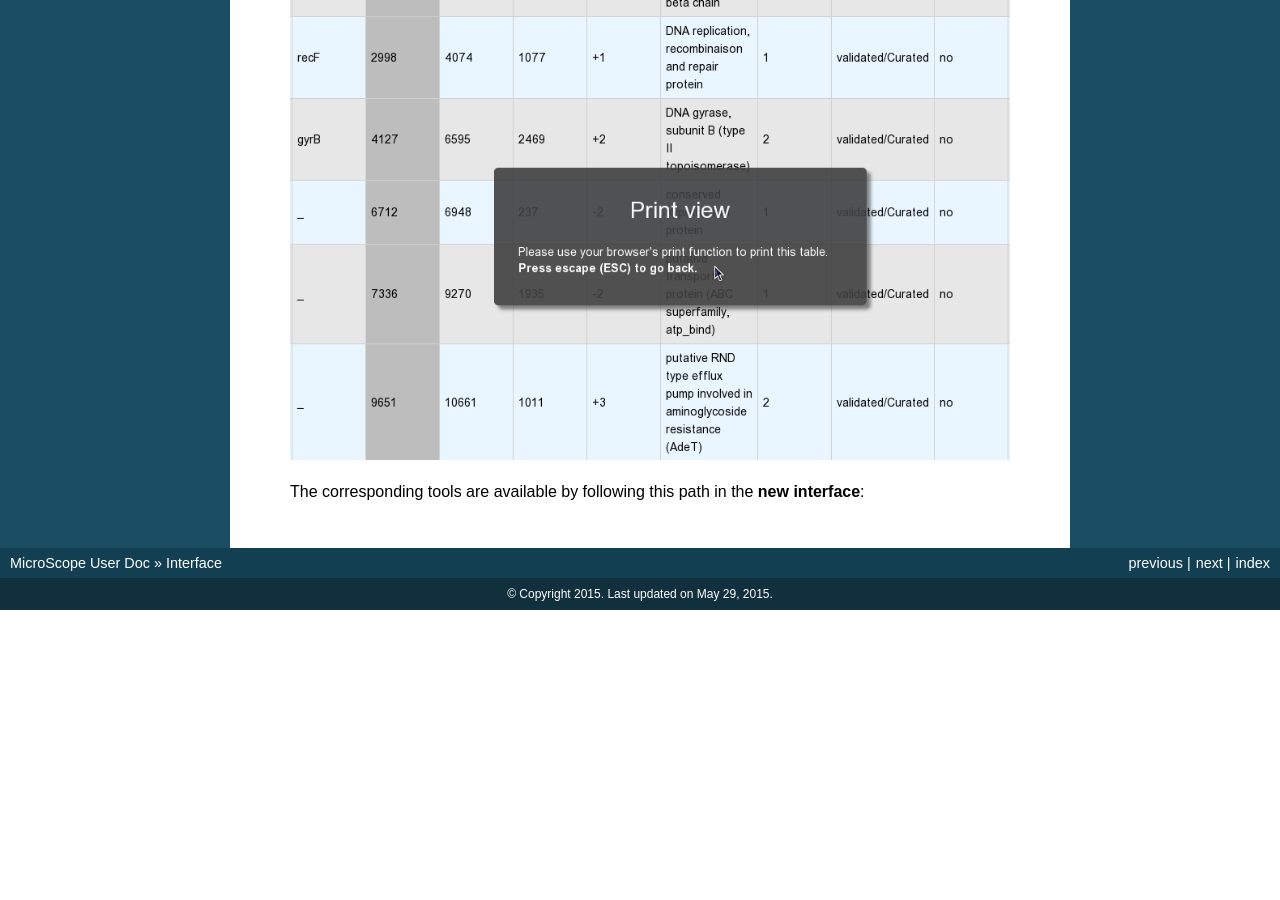
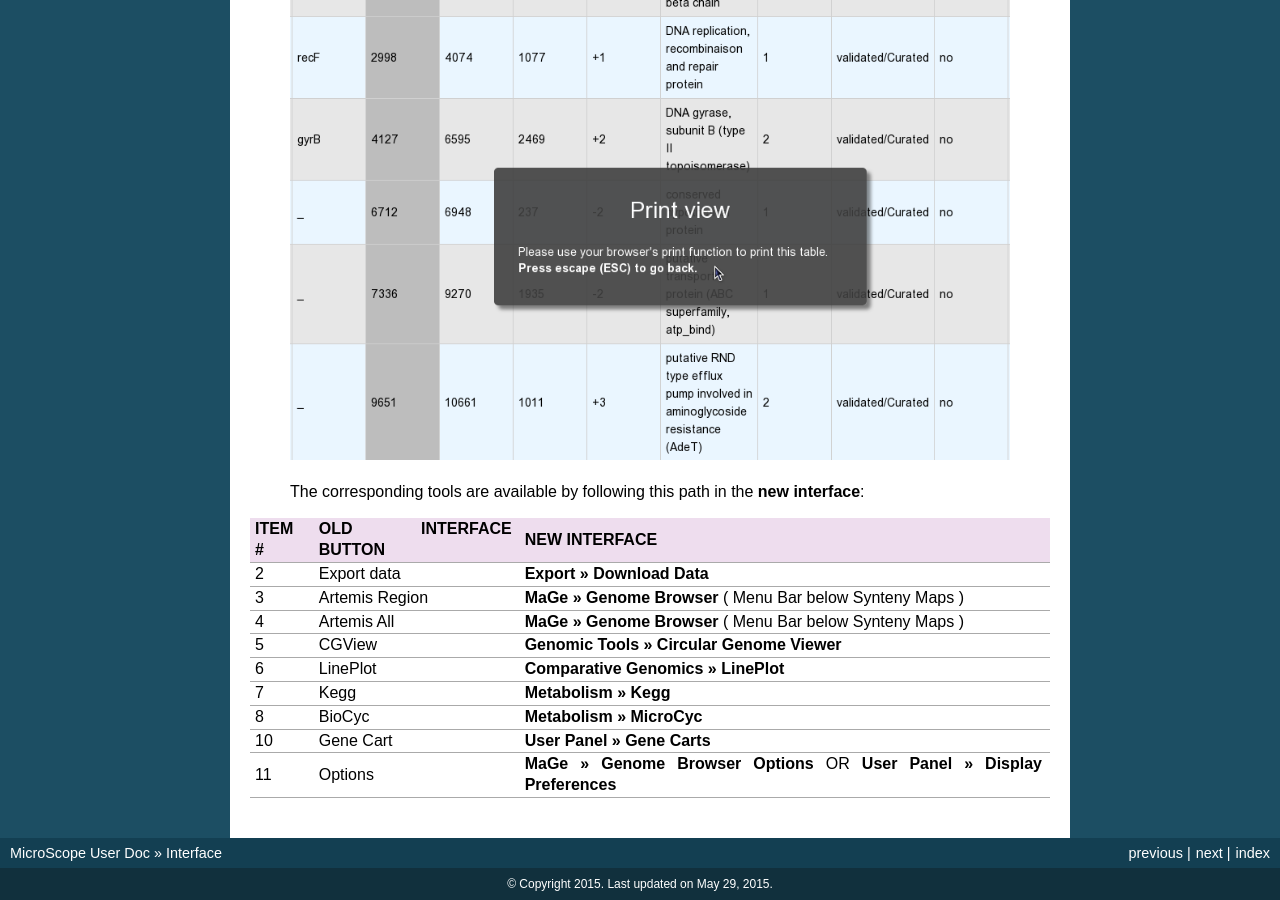
Before and after one commit to labgem/microscope-user-doc, a Sphinx documentation site: the page built from docs/content/overview/interface.rst, in a window 1280 px wide and 900 px high, scrolled down 7610 px. Built offline with Sphinx 7.4.7, drawn with Linux system fonts in a browser that asks for light colours; formulas are drawn with MathJax 3; before the commit the page ends 8220 px from its top, so only the background shows below that.

Commit message:
Add Table

```diff
--- a/docs/content/overview/interface.rst
+++ b/docs/content/overview/interface.rst
@@ -66,6 +66,7 @@ How to filter results?
 Each result table provides a text area called «*Search*:» .
 Enter some characters into this box in order to filter results: each row matching your keywords will be kept, whereas the others will be hidden dynamically.
 
+
 .. image:: img/img4.png
 
 How to choose the number of results to display per page?
@@ -74,6 +75,7 @@ How to choose the number of results to display per page?
 Each result table provides a select menu called «*Show X Results*».
 Change the value to display the corresponding number of results per page.
 Values are: **10** (default), **25**, **50**, **100** or **All**.
+
 
 .. image:: img/img5.png
 
@@ -86,6 +88,7 @@ Each result table provides buttons called *Copy* and *CSV*.
 
 
 * Using the *Copy* button will copy to clipboard each row of your result table in a tab-delimited text format
+
 
 .. image:: img/img6.png
 
@@ -106,6 +109,7 @@ Clicking on the *Print* button will display only the result table within your cu
 
 .. tip:: You can leave the «Print Mode» and go back to the original window by clicking your «**ESC (Escape)**» key.
 
+
 .. image:: img/img8.png
 
 
@@ -121,3 +125,25 @@ What about the old Viewer interface ?
  .. image:: img/img8.png
 
  The corresponding tools are available by following this path in the **new interface**:
+
++------------+-----------------------------+---------------------------------------------------------------------------------------------+
+|   ITEM #   |    OLD INTERFACE BUTTON     |                                          NEW INTERFACE                                      |
++============+=============================+=============================================================================================+
+| 2          | Export data                 | **Export » Download Data**                                                                  |
++------------+-----------------------------+---------------------------------------------------------------------------------------------+
+| 3          | Artemis Region              | **MaGe » Genome Browser** ( Menu Bar below Synteny Maps )                                   |
++------------+-----------------------------+---------------------------------------------------------------------------------------------+
+| 4          | Artemis All                 | **MaGe » Genome Browser** ( Menu Bar below Synteny Maps )                                   |
++------------+-----------------------------+---------------------------------------------------------------------------------------------+
+| 5          | CGView                      | **Genomic Tools » Circular Genome Viewer**                                                  |
++------------+-----------------------------+---------------------------------------------------------------------------------------------+
+| 6          | LinePlot                    | **Comparative Genomics » LinePlot**                                                         |
++------------+-----------------------------+---------------------------------------------------------------------------------------------+
+| 7          | Kegg                        | **Metabolism » Kegg**                                                                       |
++------------+-----------------------------+---------------------------------------------------------------------------------------------+
+| 8          | BioCyc                      | **Metabolism » MicroCyc**                                                                   |
++------------+-----------------------------+---------------------------------------------------------------------------------------------+
+| 10         | Gene Cart                   | **User Panel » Gene Carts**                                                                 |
++------------+-----------------------------+---------------------------------------------------------------------------------------------+
+| 11         | Options                     | **MaGe » Genome Browser Options** OR **User Panel » Display Preferences**                   |
++------------+-----------------------------+---------------------------------------------------------------------------------------------+
```
